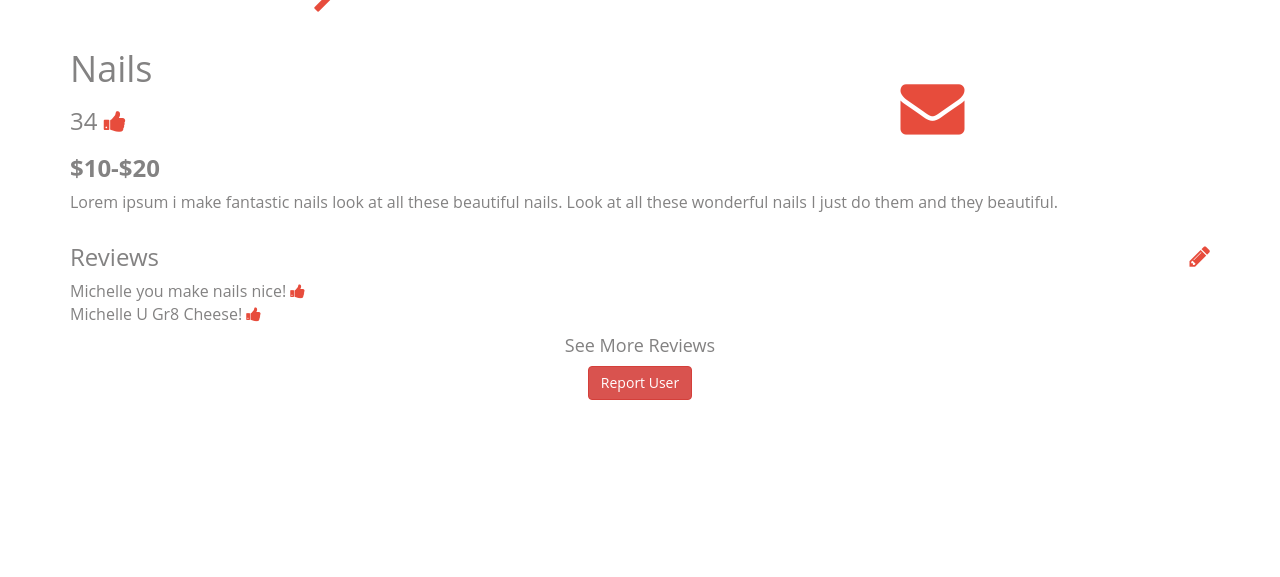
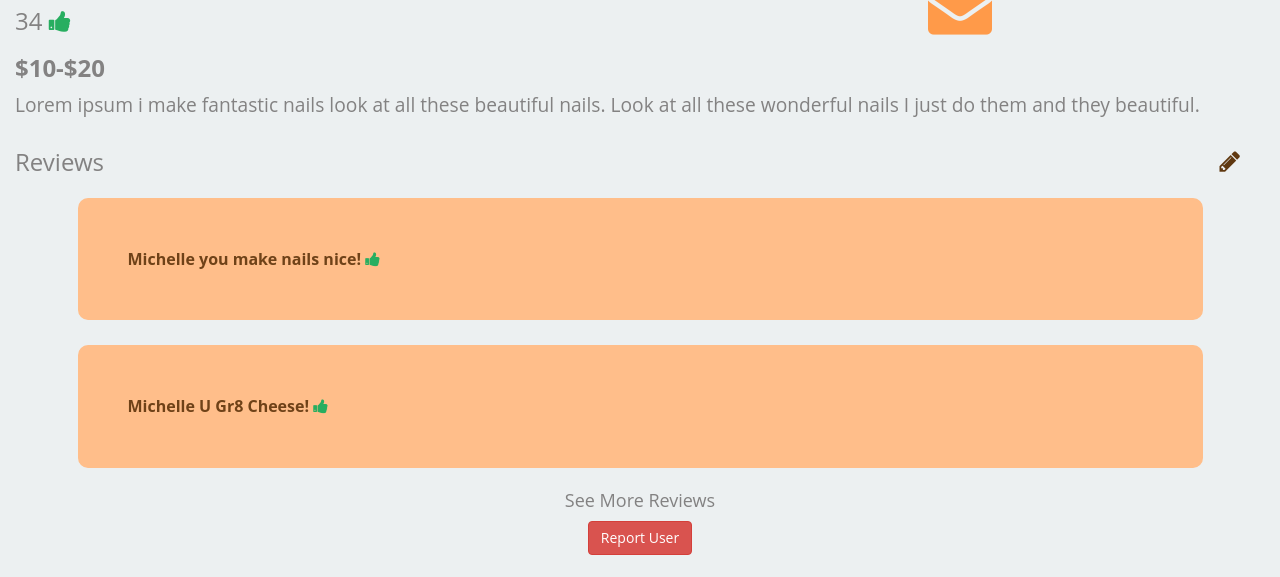
Before and after one commit to mxs4321/AtYourService, a web app: file app/ng/views/posting.html in a window 1280 px wide. Shown: the part 344-921 px from the top of the page. Before the commit the page ends 744 px from the top, so only its background shows below. Run offline with its HTML, style and script files only (its server is not run), Linux system fonts and the light colour scheme; some libraries are stand-ins or nearby versions.

Commit message:
Update style.css
style up

```diff
--- a/app/ng/styles/style.css
+++ b/app/ng/styles/style.css
@@ -1058,7 +1058,9 @@
 .fa{
     color: #e74c3c;
 }
-
+.fa-thumbs-up{
+    color: #27ae60;
+}
 .fa-check-circle-o, .fa-arrow-circle-down{
     color: #2ecc71;
 }
@@ -1075,6 +1077,13 @@
 }
 .fa-home{
     color: #006442;
+}
+.fa-envelope{
+    color: #ff9a49;
+}
+.fa-pencil{
+    padding-right: 2%;
+    color: #5f3810;
 }
 
 .faqHeader{
@@ -1113,3 +1122,80 @@
 
 .gettingStarted{
 }
+
+/*****************
+    Styles
+*****************/
+*{
+    margin: 0;
+    padding: 0;
+}
+
+body{
+    background-color: #ecf0f1;
+}
+
+.container{
+    width: 100%;
+}
+
+p{
+    font-size: 1.2em;
+}
+
+.rowHeader{
+    background-color: #ff9a49;
+}
+.navIcon{
+    text-align: center;
+}
+
+.posting{
+    border-bottom: 1px solid grey;
+    padding: 1%;
+}
+
+.category, .seller, .price{
+    font-weight: bold;
+}
+
+.category{
+    color: orange;
+}
+
+.glyphicon-star, glyphicon-star-empty{
+    color: #E5E500;
+}
+
+a{
+    color: brown;
+}
+
+a:hover{
+    color: brown;
+}
+
+/***************
+    POSTING HTML
+***************/
+.postImage{
+    width: 100%;
+    height: 200px;
+}
+
+.titleColors{
+    color: #EE7600;
+}
+
+.review{
+    background-color: #ffbe8a;
+    color: #6f4218;
+    width: 90%;
+    padding: 4%;
+    font-weight:bold;
+    display: block;
+    margin: auto;
+    margin-top: 1%;
+    margin-bottom: 1%;
+    border-radius: 10px;
+}
```
